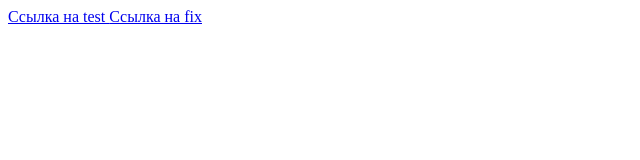
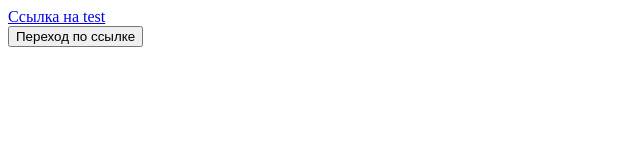
Before and after one commit to template44/template44.github.io, a plain HTML site: page index.html in a window 1280 px wide. Shown: the whole page, without its empty margins (0-640 px from the left). Drawn offline with Linux system fonts and the light colour scheme.

Commit message:
Update index.html

```diff
--- a/index.html
+++ b/index.html
@@ -11,8 +11,8 @@
     <a href="https://pre-test-api.sbis.ru/webhook/hdl/int_settings_minimal_triggers/new_ops/07c8d7a3-644f-491c-8f7d-03487016fb14/" target="_blank">
         Ссылка на test
     </a>
-     <a href="https://pre-test-api.sbis.ru/webhook/hdl/int_settings_minimal_triggers/new_ops/07c8d7a3-644f-491c-8f7d-03487016fb14/" target="_blank">
-        Ссылка на fix
-    </a>
+    <form action="https://pre-test-api.sbis.ru/webhook/hdl/int_settings_minimal_triggers/new_ops/07c8d7a3-644f-491c-8f7d-03487016fb14/" target="_blank">
+   <button>Переход по ссылке</button>
+</form>
 </body>
 </html>
```
